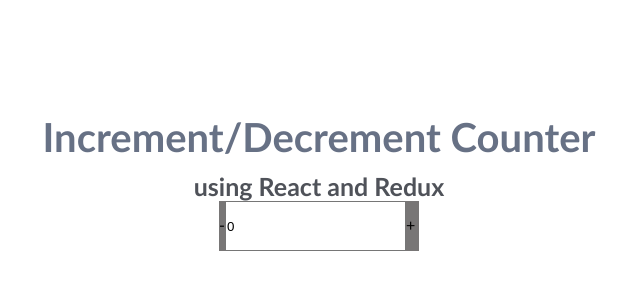
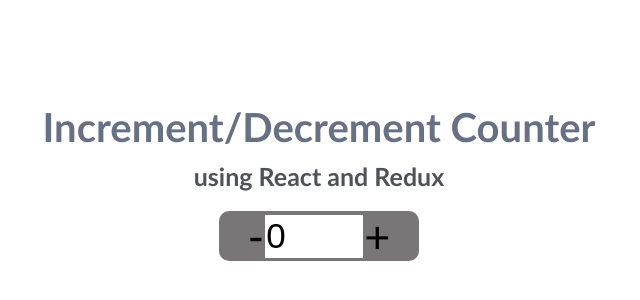
Before and after one commit to Rvp888/Counter-React-Redux, a React (Create React App) app: page / in a window 1280 px wide. Shown: the part 218-518 px from the top of the page, without its empty margins (321-961 px from the left). Built offline with nearby package versions, Linux system fonts and the light colour scheme.

Commit message:
modify file

```diff
--- a/src/App.css
+++ b/src/App.css
@@ -33,11 +33,20 @@
 }
 
 .quantity {
+  margin-top: 20px;
   background-color: #787676;
   width: 200px;
   height: 50px;
+  border-radius: 10px;
+  text-align: center;
+  display: flex;
+  align-items: center;
+  justify-content: center;
+  font-size: 45px;
 }
 
 .quantity_input {
-  height: 100%;
+  height: 90%;
+  width: 50%;
+  font-size: 35px;
 }
```
